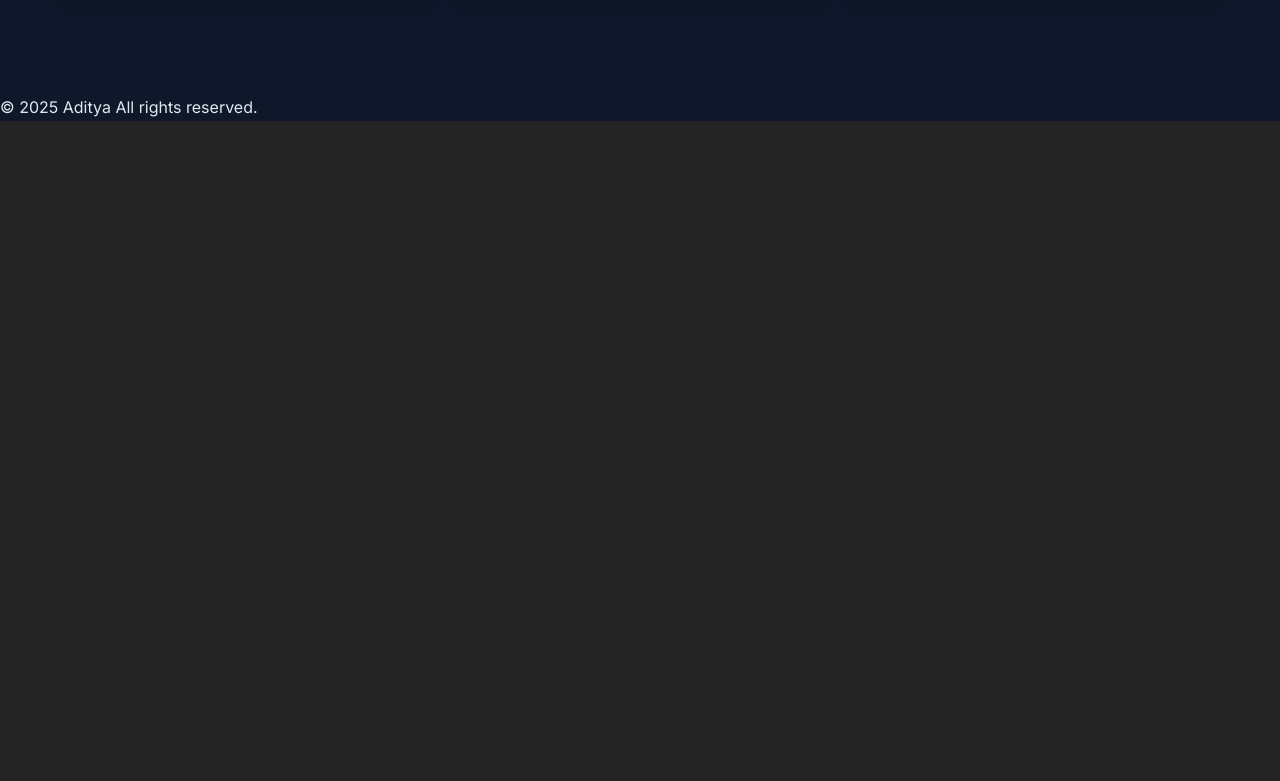
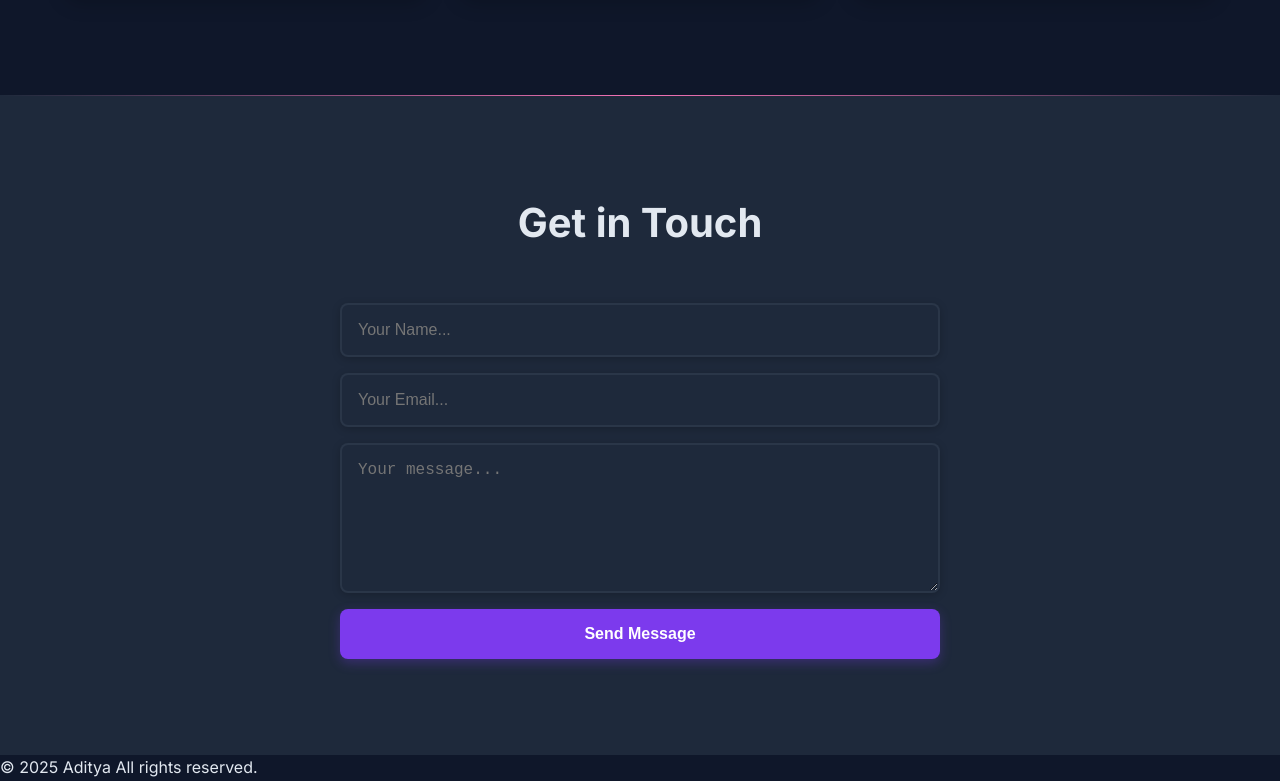
Before and after one commit to solar-node/Portfolio-react, a React (Vite) app: page / in a window 1280 px wide. Shown: the part 1486-2267 px from the top of the page. Before the commit the page ends 1607 px from the top, so only its background shows below. Built offline with nearby package versions, Linux system fonts and the light colour scheme.

Commit message:
contact section frontend

```diff
--- a/src/App.css
+++ b/src/App.css
@@ -427,3 +427,102 @@
   box-shadow: o 8px 30px rgba(0, 0, 0, 0.3);
   border-color: var(--accent-color);
 }
+
+
+/* Contact section */
+.contact{
+  padding: 6rem 5%;
+  background: var(--section-bg);
+  position: relative;
+}
+
+.contact::before{
+  content: "";
+  position: absolute;
+  top: 0;
+  left: 0;
+  right: 0;
+  height: 1px;
+  background: linear-gradient(
+    90deg,
+    transparent,
+    var(--accent-color),
+    transparent
+  );
+}
+
+.contact h2{
+  text-align: center;
+  font-size: 2.5rem;
+  margin-bottom: 3rem;
+}
+
+.contact-content{
+  max-width: 600px;
+  margin: 0 auto;
+}
+
+.contact-form{
+  display: flex;
+  flex-direction: column;
+  gap: 1rem;
+}
+
+.contact-form input,
+.contact-form textarea{
+  padding: 1rem;
+  border: 2px solid var(--card-border);
+  border-radius: 0.5rem;
+  font-size: 1rem;
+  transition: all 0.3s ease;
+  background: var(--card-bg);
+  color: var(--text-color);
+  box-shadow: 0 2px 8px rgba(0, 0, 0, 0.2);
+}
+
+.contact-form input:focus,
+.contact-form textarea:focus{
+  outline: none;
+  border-color: var(--accent-color);
+  box-shadow: 0 4px 12px rgba(244, 144, 182, 0.2);
+}
+
+.contact-form textarea{
+  min-height: 150px;
+  resize: vertical;
+}
+
+.submit-btn{
+  padding: 1rem;
+  background: var(--primary-color);
+  color: white;
+  border: none;
+  border-radius: 0.5rem;
+  font-size: 1rem;
+  font-weight: 600;
+  cursor: pointer;
+  transition: all 0.3s ease;
+  box-shadow: 0 4px 12px rgba(124, 58, 237, 0.3);
+  position: relative;
+  overflow: hidden;
+}
+
+.submit-btn::before{
+  content: "";
+  position: absolute;
+  top: 0;
+  left: -100%;
+  width: 100%;
+  height: 100%;
+  background: linear-gradient(
+    90deg,
+    transparent,
+    rgba(255, 255, 255, 0.2),
+    transparent
+  );
+  transition: 0.5s;
+}
+
+.submit-btn:hover::before{
+  left: 100%;
+}
--- a/src/components/Contact.jsx
+++ b/src/components/Contact.jsx
@@ -1,3 +1,75 @@
+import { motion } from "framer-motion";
+
+const fadeInUp = {
+  initial: { opacity: 0, y: 20 },
+  animate: { opacity: 1, y: 0 },
+  transition: { duration: 0.6 },
+};
+
+const staggerContainer = {
+  animate: {
+    transition: {
+      staggerChildren: 0.1,
+    },
+  },
+};
+
 export const Contact = () => {
-  return <></>;
+  return (
+    <motion.section
+      id="contact"
+      className="contact"
+      initial={{ opacity: 0 }}
+      whileInView={{ opacity: 1 }}
+      viewport={{ once: true }}
+      transition={{ duration: 0.6 }}
+    >
+      <motion.h2
+        variants={fadeInUp}
+        initial="initial"
+        animate="animate"
+        viewport={{ once: true }}
+      >
+        Get in Touch
+      </motion.h2>
+
+      <motion.div className="contact-content" variants={fadeInUp}>
+        <motion.form className="contact-form">
+
+          <motion.input
+            type="text"
+            name="name"
+            placeholder="Your Name..."
+            required
+            whileFocus={{ scale: 1.02 }}
+          />
+
+          <motion.input
+            type="email"
+            name="email"
+            placeholder="Your Email..."
+            required
+            whileFocus={{ scale: 1.02 }}
+          />
+
+          <motion.textarea
+            name="message"
+            placeholder="Your message..."
+            required
+            whileFocus={{ scale: 1.02 }}
+          />
+
+          <motion.button
+            className="submit-btn"
+            type="submit"
+            whileHover={{scale: 1.05}}
+            whileTap={{scale: 0.95  }}
+          >
+            Send Message
+          </motion.button>
+
+        </motion.form>
+      </motion.div>
+    </motion.section>
+  );
 };
```
